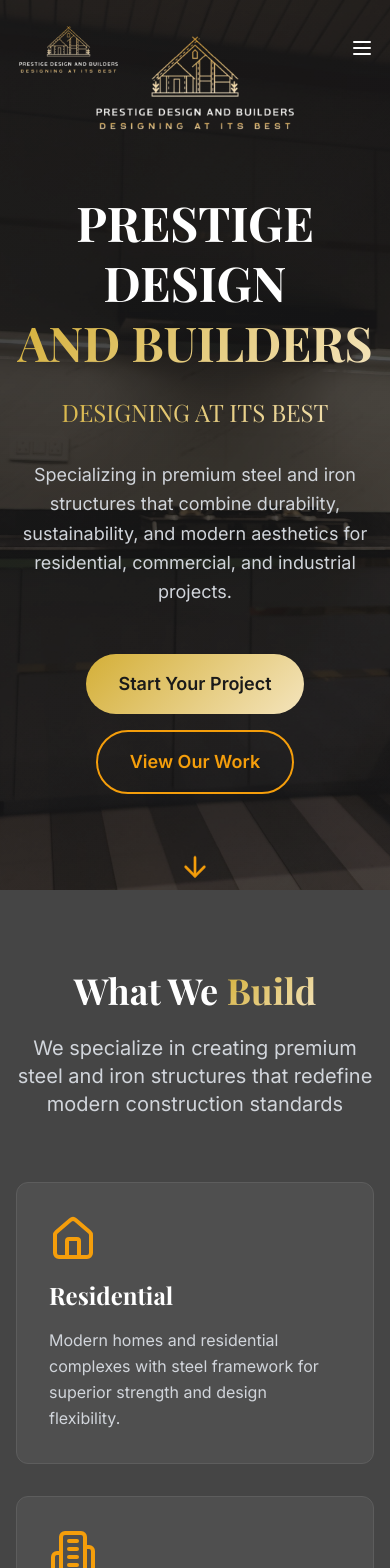
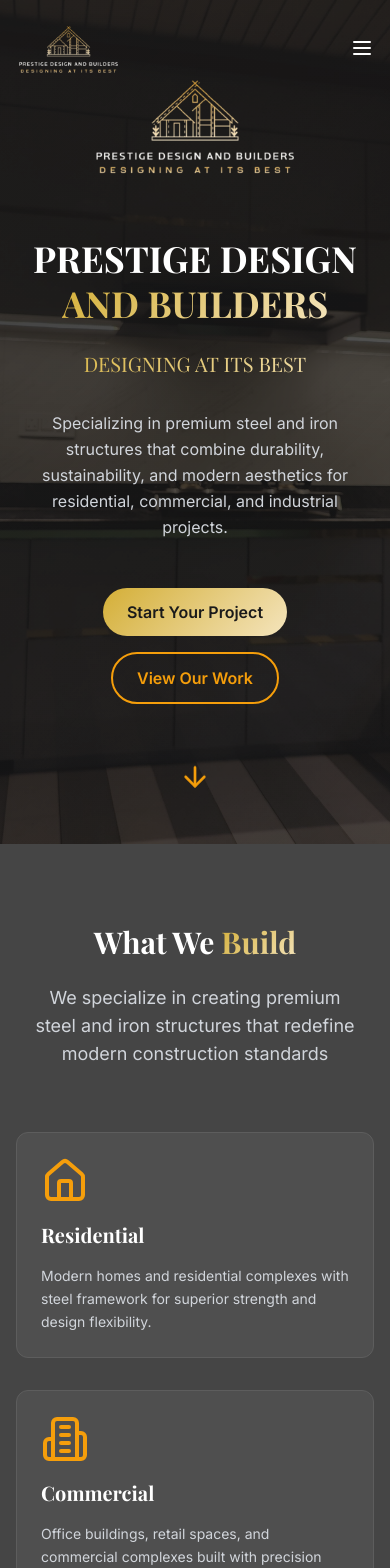
Before and after one commit to dipesh867/prestigeDesignandBuilders, a React (Vite) app: page / in a window 390 px wide. Shown: the top 1568 px of the page. Built offline with nearby package versions, Linux system fonts and the light colour scheme.

Commit message:
Fix: Homepage CSS and Nepali text overlap
Adjusted homepage CSS to prevent Nepali text overlap and translated "Why Choose Steel and Iron" section and its subpoints.

```diff
--- a/src/components/Hero.tsx
+++ b/src/components/Hero.tsx
@@ -37,17 +37,17 @@ const Hero = () => {
           />
         </div>
 
-        <h1 className="text-5xl md:text-7xl font-bold text-white mb-6 leading-tight">
+        <h1 className="text-4xl sm:text-5xl md:text-6xl lg:text-7xl font-bold text-white mb-6 leading-tight break-words">
           {t('hero.title')}
           <br />
           <span className="gold-text">{t('hero.titleAccent')}</span>
         </h1>
 
-        <p className="text-2xl md:text-3xl gold-text font-playfair mb-8 animate-slide-in-right">
+        <p className="text-xl sm:text-2xl md:text-3xl gold-text font-playfair mb-8 animate-slide-in-right px-2">
           {t('hero.tagline')}
         </p>
 
-        <p className="text-lg md:text-xl text-gray-300 mb-12 max-w-2xl mx-auto leading-relaxed">
+        <p className="text-base sm:text-lg md:text-xl text-gray-300 mb-12 max-w-2xl mx-auto leading-relaxed px-4">
           {t('hero.description')}
         </p>
 
@@ -55,14 +55,14 @@ const Hero = () => {
           <Link
             to="/get-quote"
             onClick={handleGetStarted}
-            className="bg-gold-gradient text-charcoal-900 px-8 py-4 rounded-full font-semibold text-lg transition-all duration-300 hover:bg-gold-gradient-hover hover:shadow-2xl hover:transform hover:scale-105"
+            className="bg-gold-gradient text-charcoal-900 px-6 sm:px-8 py-3 sm:py-4 rounded-full font-semibold text-base sm:text-lg transition-all duration-300 hover:bg-gold-gradient-hover hover:shadow-2xl hover:transform hover:scale-105"
           >
             {t('hero.startProject')}
           </Link>
           <Link
             to="/gallery"
             onClick={handleViewWork}
-            className="border-2 border-gold-400 text-gold-400 px-8 py-4 rounded-full font-semibold text-lg transition-all duration-300 hover:bg-gold-400 hover:text-charcoal-900 hover:shadow-xl"
+            className="border-2 border-gold-400 text-gold-400 px-6 sm:px-8 py-3 sm:py-4 rounded-full font-semibold text-base sm:text-lg transition-all duration-300 hover:bg-gold-400 hover:text-charcoal-900 hover:shadow-xl"
           >
             {t('hero.viewWork')}
           </Link>
--- a/src/components/WhatWeBuild.tsx
+++ b/src/components/WhatWeBuild.tsx
@@ -1,8 +1,10 @@
 
 import { Building2, Home, Factory, Shield, Leaf, Clock, DollarSign, Sparkles } from 'lucide-react';
 import { useEffect, useRef, useState } from 'react';
+import { useLanguage } from '@/contexts/LanguageContext';
 
 const WhatWeBuild = () => {
+  const { t } = useLanguage();
   const sectionRef = useRef<HTMLDivElement>(null);
   const [isVisible, setIsVisible] = useState(false);
 
@@ -26,46 +28,46 @@ const WhatWeBuild = () => {
   const buildingTypes = [
     {
       icon: Home,
-      title: 'Residential',
-      description: 'Modern homes and residential complexes with steel framework for superior strength and design flexibility.',
+      title: t('whatWeBuild.residential.title'),
+      description: t('whatWeBuild.residential.description'),
     },
     {
       icon: Building2,
-      title: 'Commercial',
-      description: 'Office buildings, retail spaces, and commercial complexes built with precision and contemporary aesthetics.',
+      title: t('whatWeBuild.commercial.title'),
+      description: t('whatWeBuild.commercial.description'),
     },
     {
       icon: Factory,
-      title: 'Industrial',
-      description: 'Warehouses, manufacturing facilities, and industrial structures designed for heavy-duty applications.',
+      title: t('whatWeBuild.industrial.title'),
+      description: t('whatWeBuild.industrial.description'),
     },
   ];
 
   const advantages = [
     {
       icon: Shield,
-      title: 'Durability',
-      description: 'Steel structures offer exceptional strength and longevity, withstanding extreme weather conditions.',
+      title: t('whatWeBuild.advantages.durability.title'),
+      description: t('whatWeBuild.advantages.durability.description'),
     },
     {
       icon: Leaf,
-      title: 'Sustainability',
-      description: 'Eco-friendly construction with recyclable materials and reduced environmental impact.',
+      title: t('whatWeBuild.advantages.sustainability.title'),
+      description: t('whatWeBuild.advantages.sustainability.description'),
     },
     {
       icon: Clock,
-      title: 'Faster Construction',
-      description: 'Pre-fabricated steel components enable quicker assembly and reduced construction time.',
+      title: t('whatWeBuild.advantages.fasterConstruction.title'),
+      description: t('whatWeBuild.advantages.fasterConstruction.description'),
     },
     {
       icon: DollarSign,
-      title: 'Cost-Efficiency',
-      description: 'Lower maintenance costs and faster construction translate to significant savings.',
+      title: t('whatWeBuild.advantages.costEfficiency.title'),
+      description: t('whatWeBuild.advantages.costEfficiency.description'),
     },
     {
       icon: Sparkles,
-      title: 'Modern Aesthetic',
-      description: 'Clean lines and contemporary design possibilities that elevate architectural appeal.',
+      title: t('whatWeBuild.advantages.modernAesthetic.title'),
+      description: t('whatWeBuild.advantages.modernAesthetic.description'),
     },
   ];
 
@@ -74,11 +76,11 @@ const WhatWeBuild = () => {
       <div className="container mx-auto px-4">
         {/* Section Header */}
         <div className={`text-center mb-16 ${isVisible ? 'animate-fade-in-up' : 'opacity-0'}`}>
-          <h2 className="text-4xl md:text-5xl font-bold text-white mb-6">
-            What We <span className="gold-text">Build</span>
+          <h2 className="text-3xl sm:text-4xl md:text-5xl font-bold text-white mb-6 break-words">
+            {t('whatWeBuild.title')} <span className="gold-text">{t('whatWeBuild.titleAccent')}</span>
           </h2>
-          <p className="text-xl text-gray-300 max-w-3xl mx-auto">
-            We specialize in creating premium steel and iron structures that redefine modern construction standards
+          <p className="text-lg sm:text-xl text-gray-300 max-w-3xl mx-auto px-4">
+            {t('whatWeBuild.subtitle')}
           </p>
         </div>
 
@@ -87,22 +89,22 @@ const WhatWeBuild = () => {
           {buildingTypes.map((type, index) => (
             <div
               key={type.title}
-              className={`bg-charcoal-700 p-8 rounded-xl border border-charcoal-600 hover:border-gold-400 transition-all duration-300 hover:transform hover:scale-105 hover:shadow-2xl ${
+              className={`bg-charcoal-700 p-6 sm:p-8 rounded-xl border border-charcoal-600 hover:border-gold-400 transition-all duration-300 hover:transform hover:scale-105 hover:shadow-2xl ${
                 isVisible ? 'animate-fade-in-up' : 'opacity-0'
               }`}
               style={{ animationDelay: `${index * 0.2}s` }}
             >
               <type.icon className="text-gold-400 mb-4" size={48} />
-              <h3 className="text-2xl font-bold text-white mb-4">{type.title}</h3>
-              <p className="text-gray-300 leading-relaxed">{type.description}</p>
+              <h3 className="text-xl sm:text-2xl font-bold text-white mb-4 break-words">{type.title}</h3>
+              <p className="text-gray-300 leading-relaxed text-sm sm:text-base">{type.description}</p>
             </div>
           ))}
         </div>
 
         {/* Advantages Section */}
         <div className={`${isVisible ? 'animate-fade-in-up' : 'opacity-0'}`} style={{ animationDelay: '0.6s' }}>
-          <h3 className="text-3xl md:text-4xl font-bold text-center text-white mb-12">
-            Why Choose <span className="gold-text">Steel & Iron</span>?
+          <h3 className="text-2xl sm:text-3xl md:text-4xl font-bold text-center text-white mb-12 break-words">
+            {t('whatWeBuild.whyChoose')} <span className="gold-text">{t('whatWeBuild.whyChooseAccent')}</span>
           </h3>
 
           <div className="grid md:grid-cols-3 lg:grid-cols-5 gap-6">
@@ -117,8 +119,8 @@ const WhatWeBuild = () => {
                 <div className="bg-gold-gradient p-4 rounded-full inline-flex mb-4 group-hover:shadow-lg transition-shadow duration-300">
                   <advantage.icon className="text-charcoal-900" size={32} />
                 </div>
-                <h4 className="text-lg font-semibold text-white mb-2">{advantage.title}</h4>
-                <p className="text-gray-400 text-sm leading-relaxed">{advantage.description}</p>
+                <h4 className="text-base sm:text-lg font-semibold text-white mb-2 break-words">{advantage.title}</h4>
+                <p className="text-gray-400 text-xs sm:text-sm leading-relaxed">{advantage.description}</p>
               </div>
             ))}
           </div>
@@ -126,8 +128,8 @@ const WhatWeBuild = () => {
 
         {/* CTA Section */}
         <div className={`text-center mt-16 ${isVisible ? 'animate-fade-in' : 'opacity-0'}`} style={{ animationDelay: '1.4s' }}>
-          <button className="bg-gold-gradient text-charcoal-900 px-8 py-4 rounded-full font-semibold text-lg transition-all duration-300 hover:bg-gold-gradient-hover hover:shadow-2xl hover:transform hover:scale-105">
-            Explore Our Projects
+          <button className="bg-gold-gradient text-charcoal-900 px-6 sm:px-8 py-3 sm:py-4 rounded-full font-semibold text-base sm:text-lg transition-all duration-300 hover:bg-gold-gradient-hover hover:shadow-2xl hover:transform hover:scale-105">
+            {t('whatWeBuild.exploreProjects')}
           </button>
         </div>
       </div>
```
Also changed, not shown: src/contexts/LanguageContext.tsx (+60 -3 lines).
